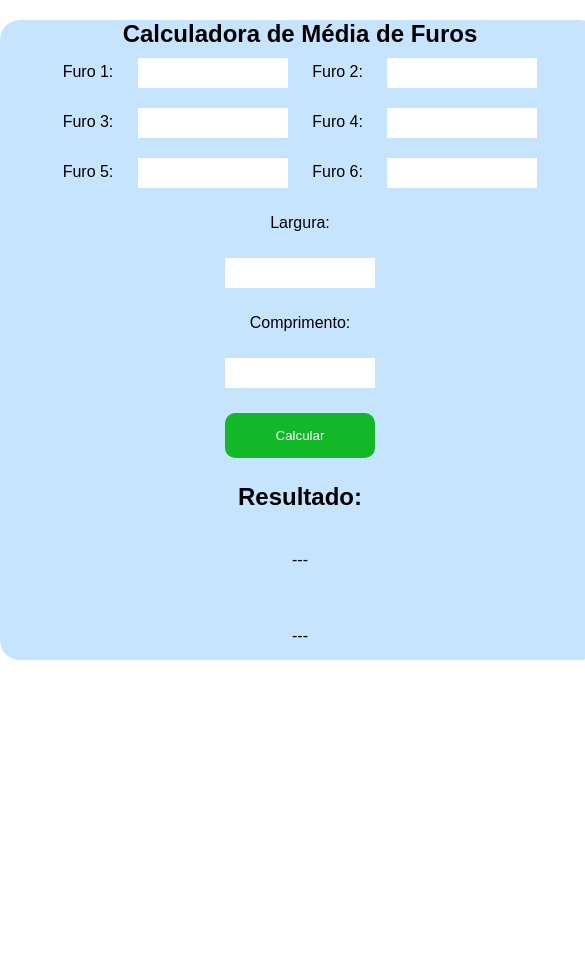
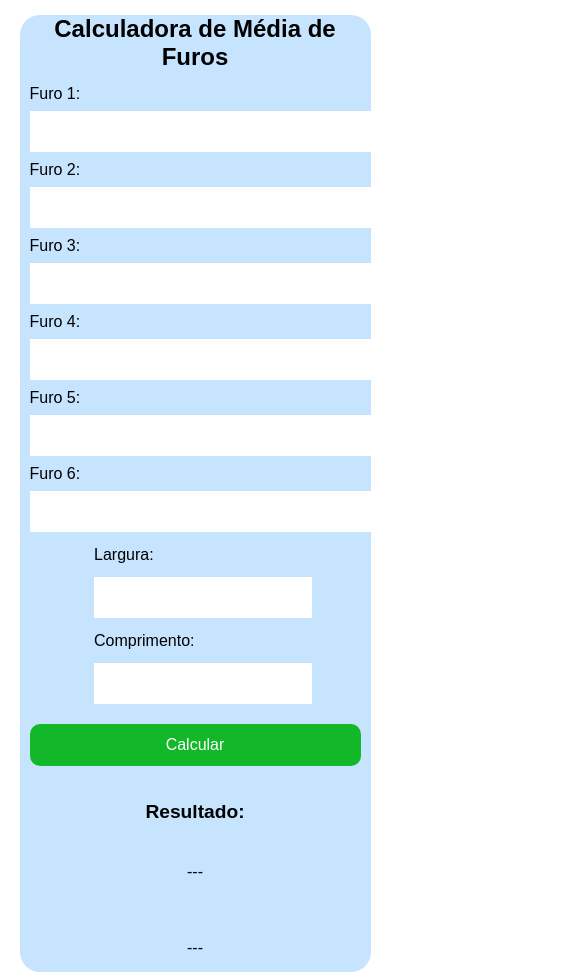
Before and after one commit to Marcelo-115/calculo_areia, a plain HTML site: page index.html in a window 390 px wide. Shown: the whole page, 585 px wide, since content can reach past the window. Before the commit the page ends 844 px from the top, so only its background shows below. Drawn offline with Linux system fonts and the light colour scheme.

Commit message:
Add files via upload

```diff
--- /dev/null
+++ b/css/responsivo.css
@@ -0,0 +1,55 @@
+/* CSS Responsivo */
+
+/* Configurações gerais para telas menores */
+@media (max-width: 768px) {
+    section {
+        width: 90%;
+        margin: 10px auto;
+    }
+
+    .calc-principal form {
+        text-align: left;
+        padding: 10px;
+    }
+
+    input, label {
+        width: 100%;
+        margin: 5px 0;
+        line-height: 25px;
+    }
+
+    button {
+        width: 100%;
+        padding: 10px;
+    }
+
+    .justify-center {
+        display: block;
+        text-align: center;
+    }
+}
+
+/* Configurações para telas ainda menores */
+@media (max-width: 480px) {
+    h1 {
+        font-size: 1.5em;
+    }
+
+    h2 {
+        font-size: 1.2em;
+    }
+
+    p {
+        font-size: 1em;
+    }
+
+    input {
+        font-size: 0.9em;
+        padding: 8px;
+    }
+
+    button {
+        font-size: 1em;
+        padding: 12px;
+    }
+}
--- a/index.html
+++ b/index.html
@@ -5,6 +5,7 @@
 	<meta name="viewport" content="width=device-width, initial-scale=1">
 	<title>Calculo de metragem de areia</title>
 	<link rel="stylesheet" type="text/css" href="css/style.css">
+    <link rel="stylesheet" type="text/css" href="css/responsivo.css">
 </head>
 <body>
     <section>
```
